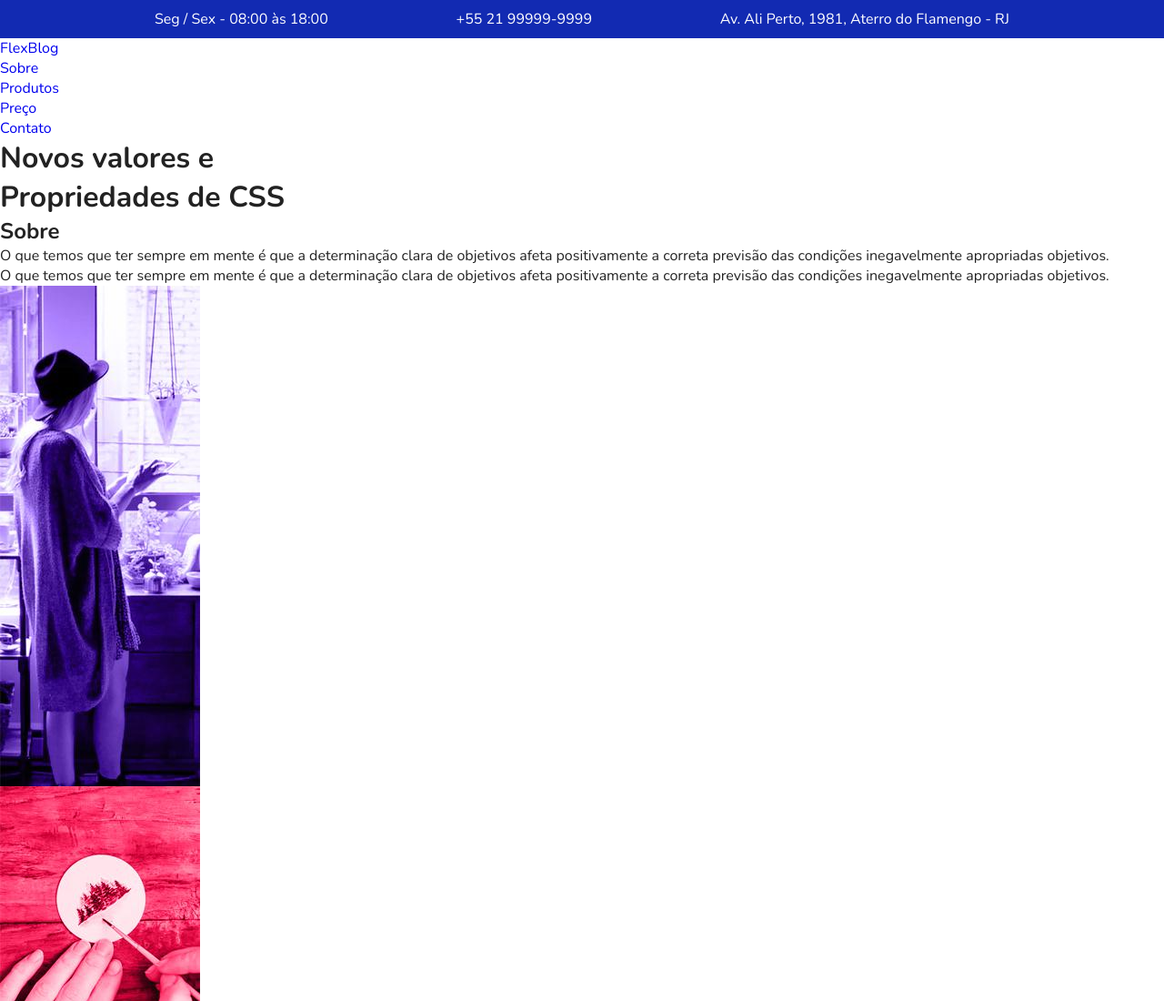
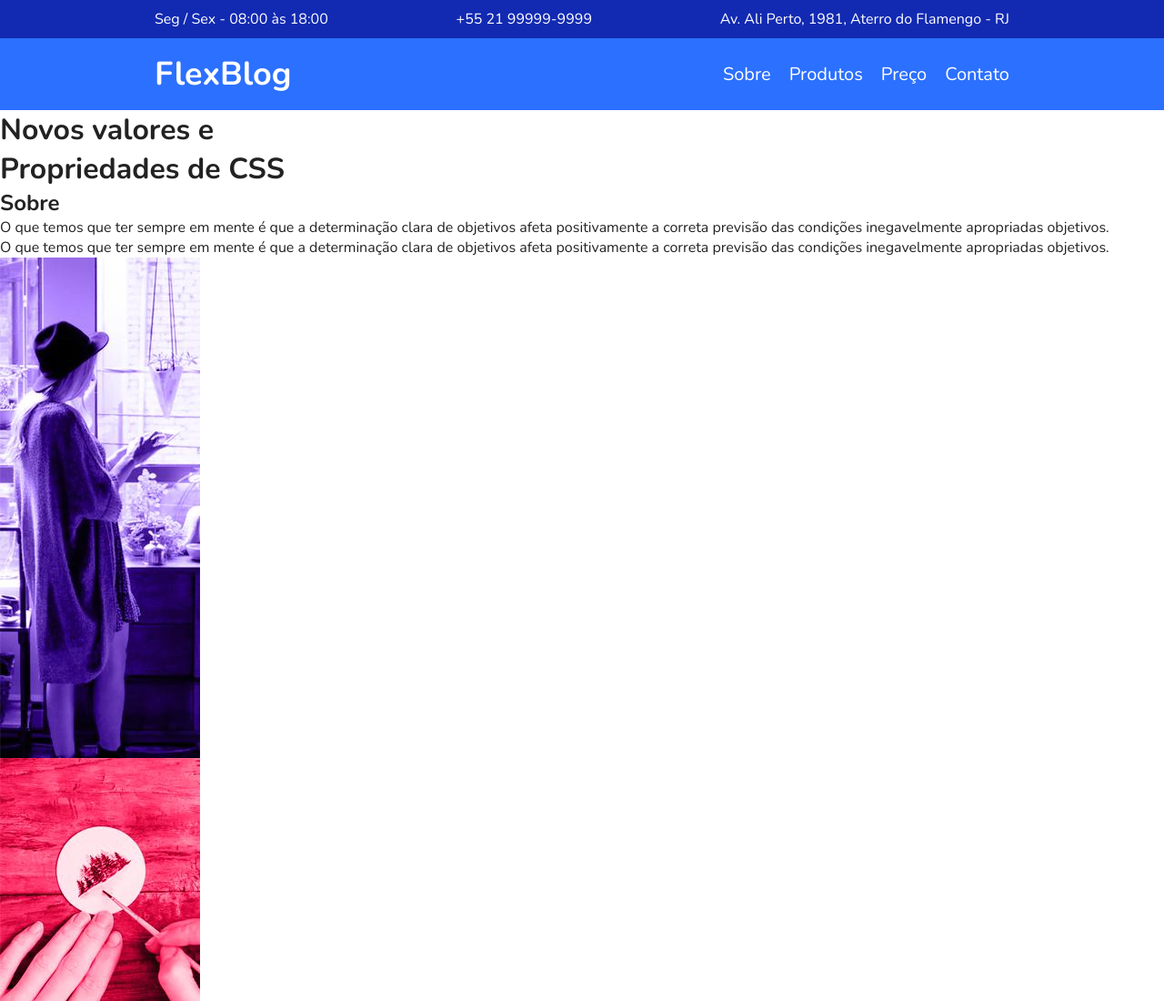
Before and after one commit to viniciussnitram/flexblog, a plain HTML site: page index.html in a window 1280 px wide. Shown: the top 1100 px of the page at 91% size. Drawn offline with nearby package versions, Linux system fonts and the light colour scheme.

Commit message:
style: added fleblox to the menu

```diff
--- a/css/style.css
+++ b/css/style.css
@@ -34,7 +34,7 @@ img {
 
 .superinfo {
     max-width: 960px;
-    margin: 0 auto;
+    margin: 0px auto;
     display: flex;
     justify-content: space-between;
     flex-wrap: wrap;
@@ -42,9 +42,49 @@ img {
 }
 
 .superinfo p, .superinfo a {
-    margin: 0 10px 10px 10px;
+    margin: 0px 10px 10px 10px;
 }
 
 .superinfo a {
     color: white;
 }
+
+/* Menu */
+.menu-bg {
+    background: #2C70FF;
+}
+
+.menu {
+    max-width: 960px;
+    margin: 0px auto;
+    padding: 15px 0px;
+    display: flex;
+    flex-wrap: wrap;
+    justify-content: space-between;
+    align-items: center;
+}
+
+.menu a {
+    color: white;
+}
+
+.menu-logo a {
+    font-size: 2.25em;
+    font-weight: bold;
+    margin: 0px 10px;
+}
+
+.menu-nav ul {
+    display: flex;
+    flex-wrap: wrap;
+}
+
+.menu-nav a {
+    font-size: 1.25em;
+    display: block;
+    padding: 10px;
+}
+
+.menu-nav a:hover {
+    color: #122AB2;
+}
--- a/index.html
+++ b/index.html
@@ -28,7 +28,7 @@
             <div class="menu-logo">
                 <a href="#">FlexBlog</a>
             </div>
-            <nav>
+            <nav class="menu-nav">
                 <ul>
                     <li>
                         <a href="#about">Sobre</a>
```
